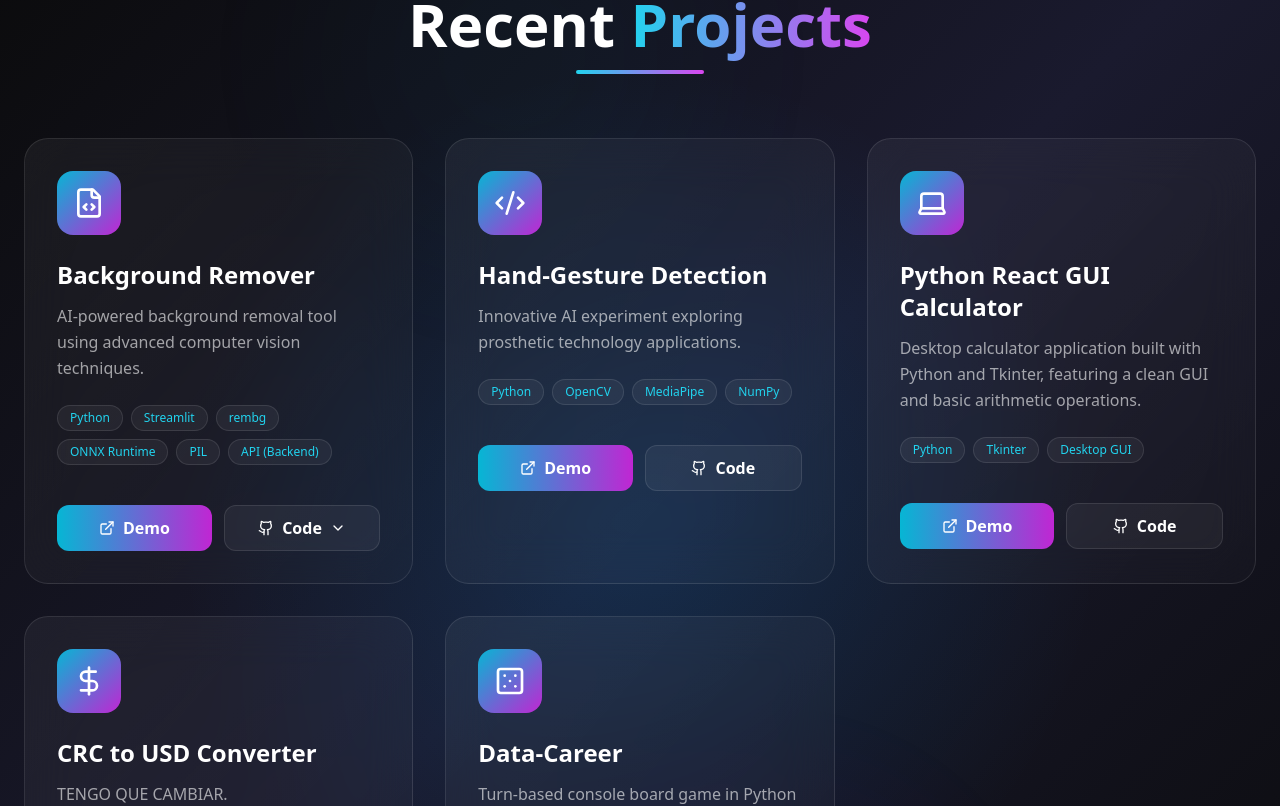
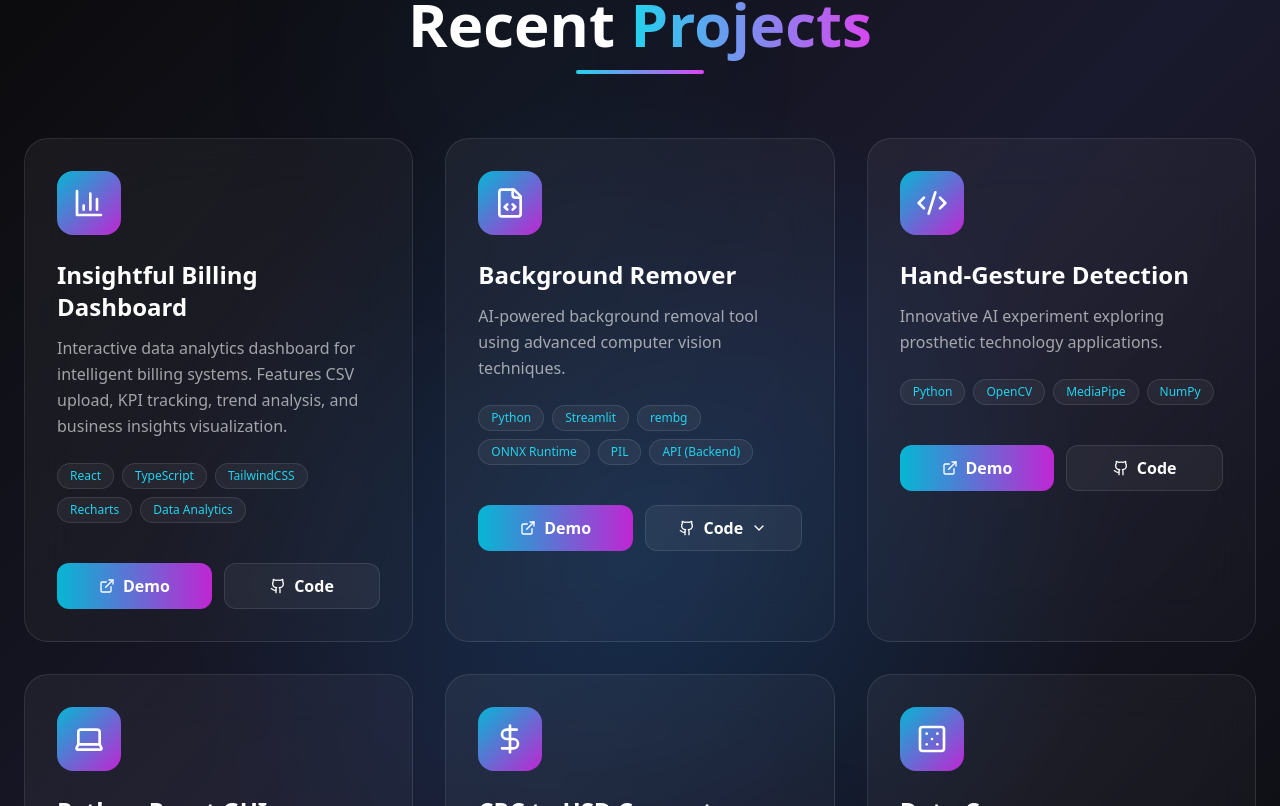
Before and after one commit to YordinZ/PORTFOLIO, a React (Vite) app: page / in a window 1280 px wide. Shown: the part 934-1740 px from the top of the page. Built offline with nearby package versions, Linux system fonts and the light colour scheme.

Commit message:
change ddashboard

```diff
--- a/src/components/Projects.tsx
+++ b/src/components/Projects.tsx
@@ -1,5 +1,6 @@
 import { useEffect, useMemo, useRef, useState } from "react";
 import {
+  BarChart3,
   Code2,
   Laptop,
   FileCode,
@@ -56,6 +57,14 @@ const Projects = () => {
 
   const projects: Project[] = useMemo(
     () => [
+      {
+        title: "Insightful Billing Dashboard",
+        icon: BarChart3,
+        description: "Interactive data analytics dashboard for intelligent billing systems. Features CSV upload, KPI tracking, trend analysis, and business insights visualization.",
+        tags: ["React", "TypeScript", "TailwindCSS", "Recharts", "Data Analytics"],
+        demoUrl: "https://yordinz.github.io/Dashboard/",
+        code: { kind: "single", url: "https://github.com/YordinZ/Dashboard" },
+      },
       {
         title: "Background Remover",
         icon: FileCode,
```
Also changed, not shown: 2 other files (tests, documents, lock files or other folders).
